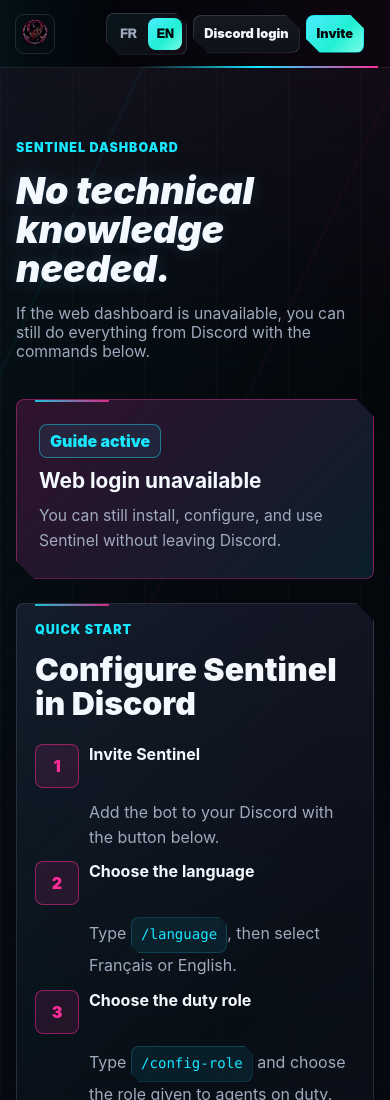
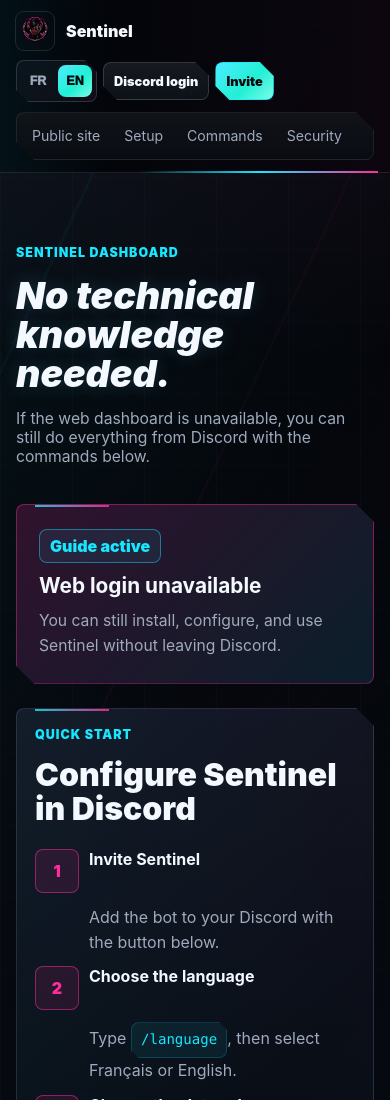
Before and after one commit to phileaszer/bot-service-discord, a website: page site/dashboard.html in a window 390 px wide. Shown: the top 1100 px of the page. Drawn offline with Linux system fonts and the light colour scheme; no server answers.

Commit message:
Fix responsive dashboard header

```diff
--- a/site/styles.css
+++ b/site/styles.css
@@ -31,11 +31,15 @@
 
 html {
   scroll-behavior: smooth;
+  max-width: 100%;
+  overflow-x: hidden;
 }
 
 body {
   margin: 0;
   min-width: 320px;
+  max-width: 100%;
+  overflow-x: hidden;
   color: var(--text);
   background:
     linear-gradient(180deg, rgba(255, 45, 154, 0.065), transparent 360px),
@@ -943,7 +947,7 @@ code {
 
 .dashboard-hero h1 {
   max-width: 760px;
-  font-size: 3.05rem;
+  font-size: clamp(2.2rem, 4.6vw, 3.05rem);
   line-height: 1.04;
 }
 
@@ -1764,8 +1768,32 @@ code {
 }
 
 @media (max-width: 1100px) {
+  .site-header {
+    grid-template-columns: minmax(0, 1fr) auto;
+    align-items: start;
+  }
+
   .nav-links {
-    display: none;
+    grid-column: 1 / -1;
+    grid-row: 2;
+    width: 100%;
+    max-width: 100%;
+    overflow-x: auto;
+    overflow-y: hidden;
+    scrollbar-width: thin;
+  }
+
+  .nav-links::-webkit-scrollbar {
+    height: 5px;
+  }
+
+  .nav-links::-webkit-scrollbar-thumb {
+    background: rgba(23, 231, 255, 0.34);
+    border-radius: var(--radius);
+  }
+
+  .header-actions {
+    align-self: start;
   }
 
   .hero {
@@ -1824,14 +1852,33 @@ code {
   .site-header {
     min-height: 68px;
     padding: 12px 16px;
+    grid-template-columns: 1fr;
+  }
+
+  .brand {
+    min-width: 0;
+    order: 1;
   }
 
   .brand span {
-    display: none;
+    overflow: hidden;
+    text-overflow: ellipsis;
+    white-space: nowrap;
   }
 
   .header-actions {
+    order: 2;
+    justify-self: stretch;
+    justify-content: flex-start;
+    flex-wrap: wrap;
     gap: 6px;
+  }
+
+  .nav-links {
+    grid-column: 1;
+    grid-row: auto;
+    justify-self: stretch;
+    order: 3;
   }
 
   .header-actions .button {
@@ -1844,6 +1891,10 @@ code {
 
   .language-switch {
     grid-template-columns: repeat(2, 34px);
+  }
+
+  .discord-profile-button {
+    max-width: min(100%, 210px);
   }
 
   .header-actions .button-small {
@@ -1909,6 +1960,12 @@ code {
   }
 
   .button {
+    width: 100%;
+  }
+
+  .dashboard-quick-actions .button,
+  .dashboard-control-panel .button,
+  .dashboard-user {
     width: 100%;
   }
 
```
